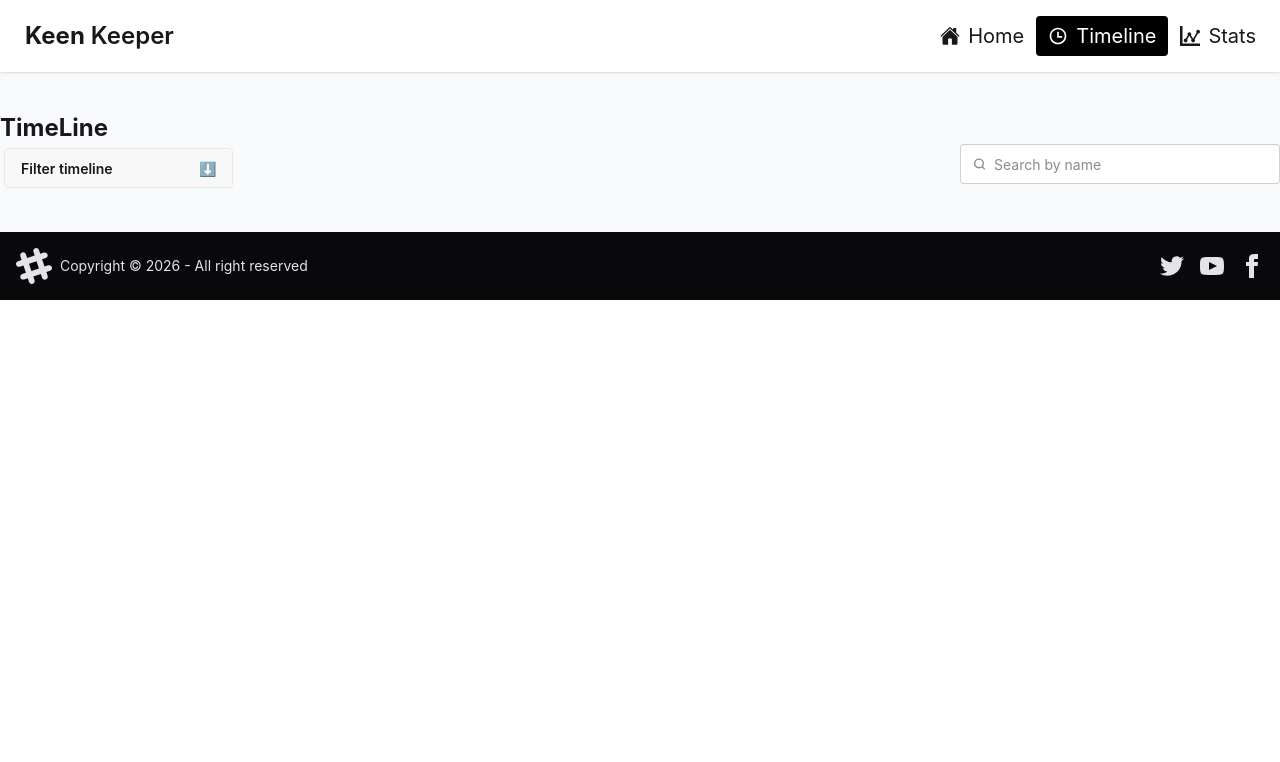
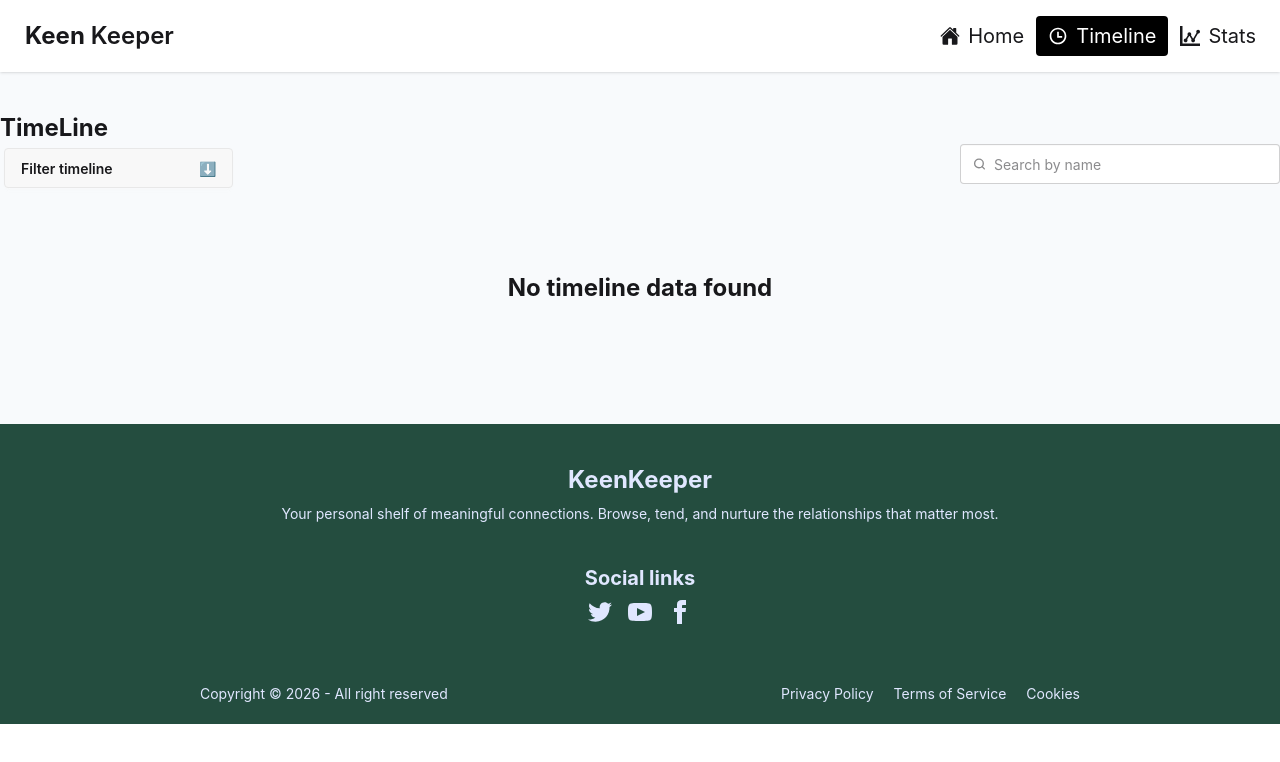
Before and after one commit to shameem7335-ship-it/keen-keeper, a React (Vite) app: page /timeline in a window 1280 px wide. Shown: the top 762 px of the page. Built offline with nearby package versions, Linux system fonts and the light colour scheme.

Commit message:
footer added

```diff
--- a/src/components/Footer.jsx
+++ b/src/components/Footer.jsx
@@ -2,22 +2,18 @@ import React from 'react';
 
 const Footer = () => {
   return (
-    <footer className="footer sm:footer-horizontal bg-neutral text-neutral-content items-center p-4">
-  <aside className="grid-flow-col items-center">
-    <svg
-      width="36"
-      height="36"
-      viewBox="0 0 24 24"
-      xmlns="http://www.w3.org/2000/svg"
-      fillRule="evenodd"
-      clipRule="evenodd"
-      className="fill-current">
-      <path
-        d="M22.672 15.226l-2.432.811.841 2.515c.33 1.019-.209 2.127-1.23 2.456-1.15.325-2.148-.321-2.463-1.226l-.84-2.518-5.013 1.677.84 2.517c.391 1.203-.434 2.542-1.831 2.542-.88 0-1.601-.564-1.86-1.314l-.842-2.516-2.431.809c-1.135.328-2.145-.317-2.463-1.229-.329-1.018.211-2.127 1.231-2.456l2.432-.809-1.621-4.823-2.432.808c-1.355.384-2.558-.59-2.558-1.839 0-.817.509-1.582 1.327-1.846l2.433-.809-.842-2.515c-.33-1.02.211-2.129 1.232-2.458 1.02-.329 2.13.209 2.461 1.229l.842 2.515 5.011-1.677-.839-2.517c-.403-1.238.484-2.553 1.843-2.553.819 0 1.585.509 1.85 1.326l.841 2.517 2.431-.81c1.02-.33 2.131.211 2.461 1.229.332 1.018-.21 2.126-1.23 2.456l-2.433.809 1.622 4.823 2.433-.809c1.242-.401 2.557.484 2.557 1.838 0 .819-.51 1.583-1.328 1.847m-8.992-6.428l-5.01 1.675 1.619 4.828 5.011-1.674-1.62-4.829z"></path>
-    </svg>
-    <p>Copyright © {new Date().getFullYear()} - All right reserved</p>
+  <footer className="footer footer-horizontal footer-center bg-[#244D3F] text-primary-content pt-10">
+  <aside>
+
+    <p className="font-bold text-2xl">
+    KeenKeeper
+    </p>
+    <p>Your personal shelf of meaningful connections. Browse, tend, and nurture the relationships that matter most.</p>
+
   </aside>
-  <nav className="grid-flow-col gap-4 md:place-self-center md:justify-self-end">
+  <nav>
+     <h1 className='font-bold text-xl'>Social links</h1>
+    <div className="grid grid-flow-col gap-4">
       <a>
         <svg
           xmlns="http://www.w3.org/2000/svg"
@@ -51,7 +47,17 @@ const Footer = () => {
             d="M9 8h-3v4h3v12h5v-12h3.642l.358-4h-4v-1.667c0-.955.192-1.333 1.115-1.333h2.885v-5h-3.808c-3.596 0-5.192 1.583-5.192 4.615v3.385z"></path>
         </svg>
       </a>
+    </div>
   </nav>
+  <div className='flex justify-between w-full px-50 py-5'>
+       <p>Copyright © {new Date().getFullYear()} - All right reserved</p>
+ <div className='flex gap-5'>
+  <h1>Privacy Policy </h1>
+  <h1> Terms of Service</h1>
+  <h1>Cookies</h1>
+ </div>
+  </div>
+
 </footer>
   );
 };
--- a/src/page/TimelinePage.jsx
+++ b/src/page/TimelinePage.jsx
@@ -67,6 +67,12 @@ const TimelinePage = () => {
 </div>
 
       {
+
+      filterdData.length === 0 ? <div className='text-centre font-bold flex justify-center m-20 text-2xl'>
+            <h1>No timeline data found</h1>
+         </div>:
+
+
         filterdData.map((item, index)=>
         <div key={index} className='bg-white my-2 py-4 '>
             <div className='flex gap-5 items-center text-center '>
```
Lines whose indentation alone changed are shown as unchanged.
